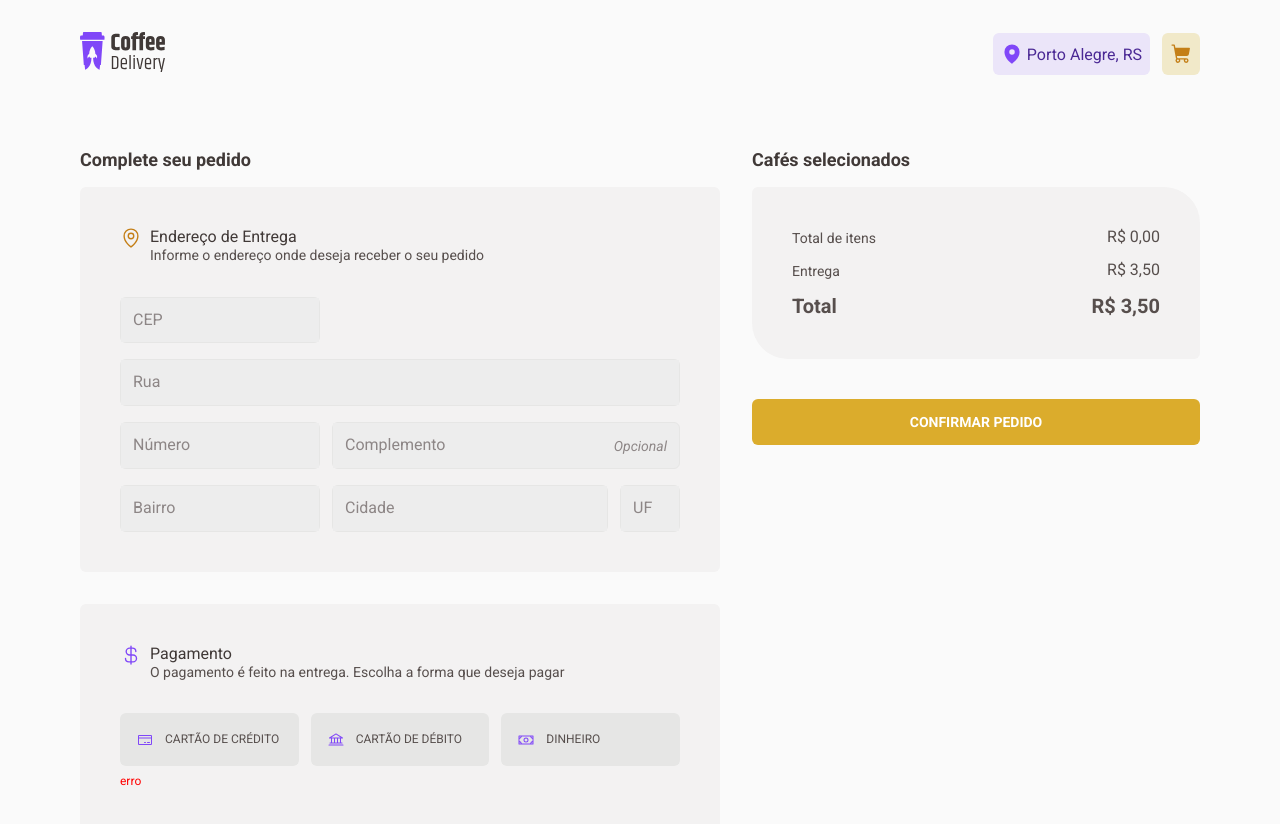
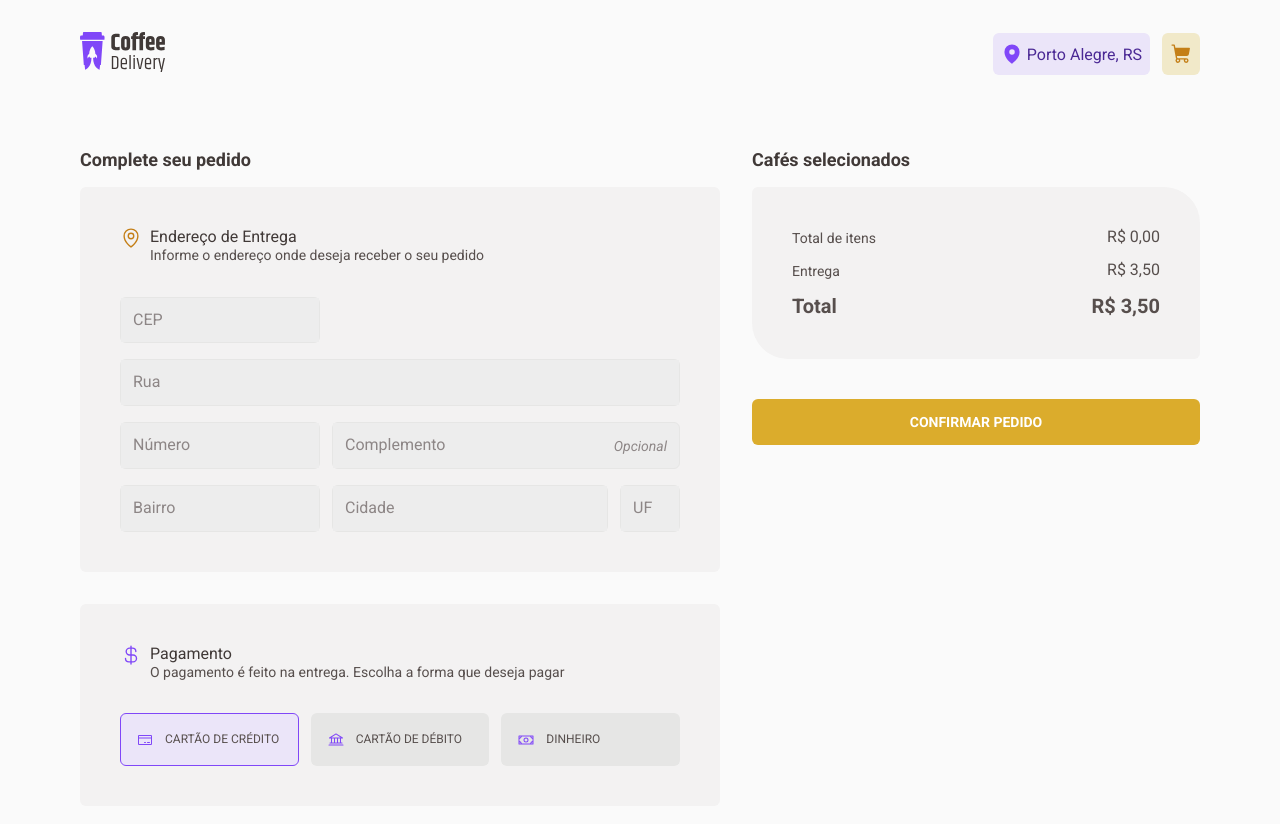
Before and after one commit to marlondenisck/ignite-coffe-delivery, a React (Vite) app: page /cart in a window 1280 px wide. Shown: the top 824 px of the page. Built offline with nearby package versions, Linux system fonts and the light colour scheme.

Commit message:
adiciona validação de formulário com Zod no componente Cart; integra resolvers do react-hook-form e ajusta estilos de opções de pagamento

```diff
--- a/package.json
+++ b/package.json
@@ -12,12 +12,14 @@
     "preview": "vite preview"
   },
   "dependencies": {
+    "@hookform/resolvers": "^5.0.1",
     "@phosphor-icons/react": "^2.1.7",
     "prettier": "^3.5.3",
     "react": "^19.0.0",
     "react-dom": "^19.0.0",
     "react-hook-form": "^7.55.0",
-    "react-router-dom": "^7.4.1"
+    "react-router-dom": "^7.4.1",
+    "zod": "^3.24.2"
   },
   "devDependencies": {
     "@eslint/eslintrc": "^3.3.0",
--- a/src/pages/Cart/index.tsx
+++ b/src/pages/Cart/index.tsx
@@ -1,5 +1,8 @@
 import React, { useContext, useState, FocusEvent } from 'react'
 import { useForm } from 'react-hook-form'
+import { zodResolver } from '@hookform/resolvers/zod'
+import * as z from 'zod'
+
 import {
   Bank,
   CreditCard,
@@ -31,7 +34,34 @@ type OrderFormData = {
 export function Cart() {
   const { items, removeFromCart, updateQuantity } = useContext(CartContext)
   const [focusedInput, setFocusedInput] = useState<string | null>(null)
-  const { register, handleSubmit } = useForm<OrderFormData>({
+
+  const orderFormSchema = z.object({
+    cep: z
+      .string()
+      .nonempty('O CEP é obrigatório')
+      .regex(/^\d{5}-?\d{3}$/, 'CEP inválido (formato: 12345-678)'),
+    rua: z.string().nonempty('A rua é obrigatória'),
+    numero: z.string().nonempty('O número é obrigatório'),
+    complemento: z.string().optional(),
+    bairro: z.string().nonempty('O bairro é obrigatório'),
+    cidade: z.string().nonempty('A cidade é obrigatória'),
+    uf: z
+      .string()
+      .nonempty('UF é obrigatória')
+      .length(2, 'UF deve ter 2 letras'),
+    paymentMethod: z.enum(['credit', 'debit', 'cash'], {
+      errorMap: () => ({ message: 'Selecione uma forma de pagamento' })
+    })
+  })
+  type OrderFormData = z.infer<typeof orderFormSchema>
+
+  const {
+    register,
+    handleSubmit,
+    watch,
+    formState: { errors }
+  } = useForm<OrderFormData>({
+    resolver: zodResolver(orderFormSchema),
     defaultValues: {
       cep: '',
       rua: '',
@@ -43,6 +73,8 @@ export function Cart() {
       paymentMethod: 'credit'
     }
   })
+  const paymentMethod = watch('paymentMethod')
+
   const [isSubmitting, setIsSubmitting] = useState(false)
 
   const coffeesInCart = items.map(item => {
@@ -253,7 +285,9 @@ export function Cart() {
             <div className="payment-options-cart">
               <div>
                 {/* Opção de cartão de crédito */}
-                <label className="payment-option-cart">
+                <label
+                  className={`payment-option-cart ${paymentMethod === 'credit' ? 'active' : ''}`}
+                >
                   <input
                     type="radio"
                     value="credit"
@@ -264,7 +298,9 @@ export function Cart() {
                 </label>
 
                 {/* Opção de cartão de débito */}
-                <label className="payment-option-cart">
+                <label
+                  className={`payment-option-cart ${paymentMethod === 'debit' ? 'active' : ''}`}
+                >
                   <input
                     type="radio"
                     value="debit"
@@ -275,7 +311,9 @@ export function Cart() {
                 </label>
 
                 {/* Opção de dinheiro */}
-                <label className="payment-option-cart">
+                <label
+                  className={`payment-option-cart ${paymentMethod === 'cash' ? 'active' : ''}`}
+                >
                   <input
                     type="radio"
                     value="cash"
@@ -286,12 +324,11 @@ export function Cart() {
                 </label>
               </div>
 
-              {/* {errors.paymentMethod ? ( */}
-              <div className="payment-error-message-cart" role="alert">
-                {/* {errors.paymentMethod.message} */}
-                erro
-              </div>
-              {/* ) : null} */}
+              {errors.paymentMethod ? (
+                <div className="payment-error-message-cart" role="alert">
+                  {errors.paymentMethod.message}
+                </div>
+              ) : null}
             </div>
           </aside>
         </form>
--- a/src/pages/Cart/styles.css
+++ b/src/pages/Cart/styles.css
@@ -289,7 +289,7 @@
     background-color: var(--base-hover);
   }
 
-  &[data-state='true'] {
+  &.active {
     background-color: var(--purple-light);
     border-color: var(--purple);
   }
```
Also changed, not shown: 1 other file (tests, documents, lock files or other folders).
